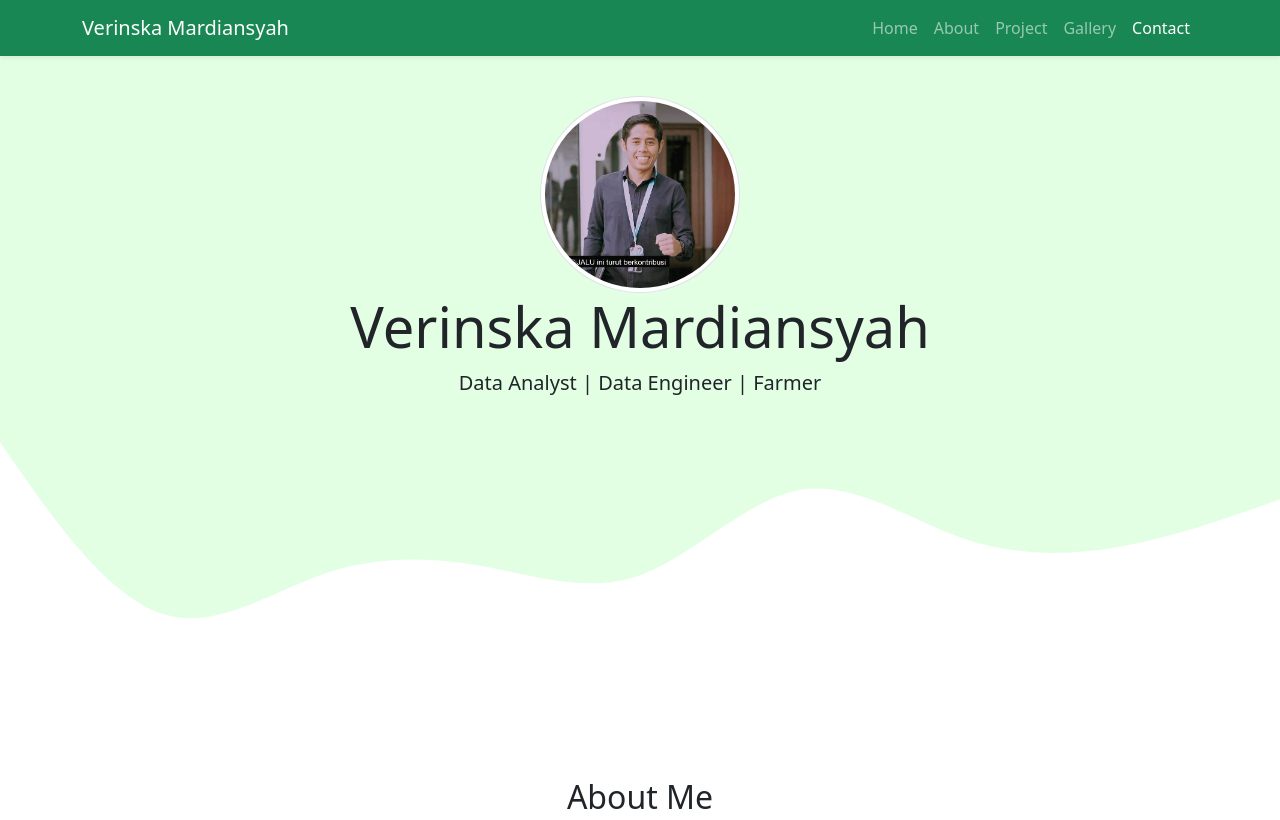
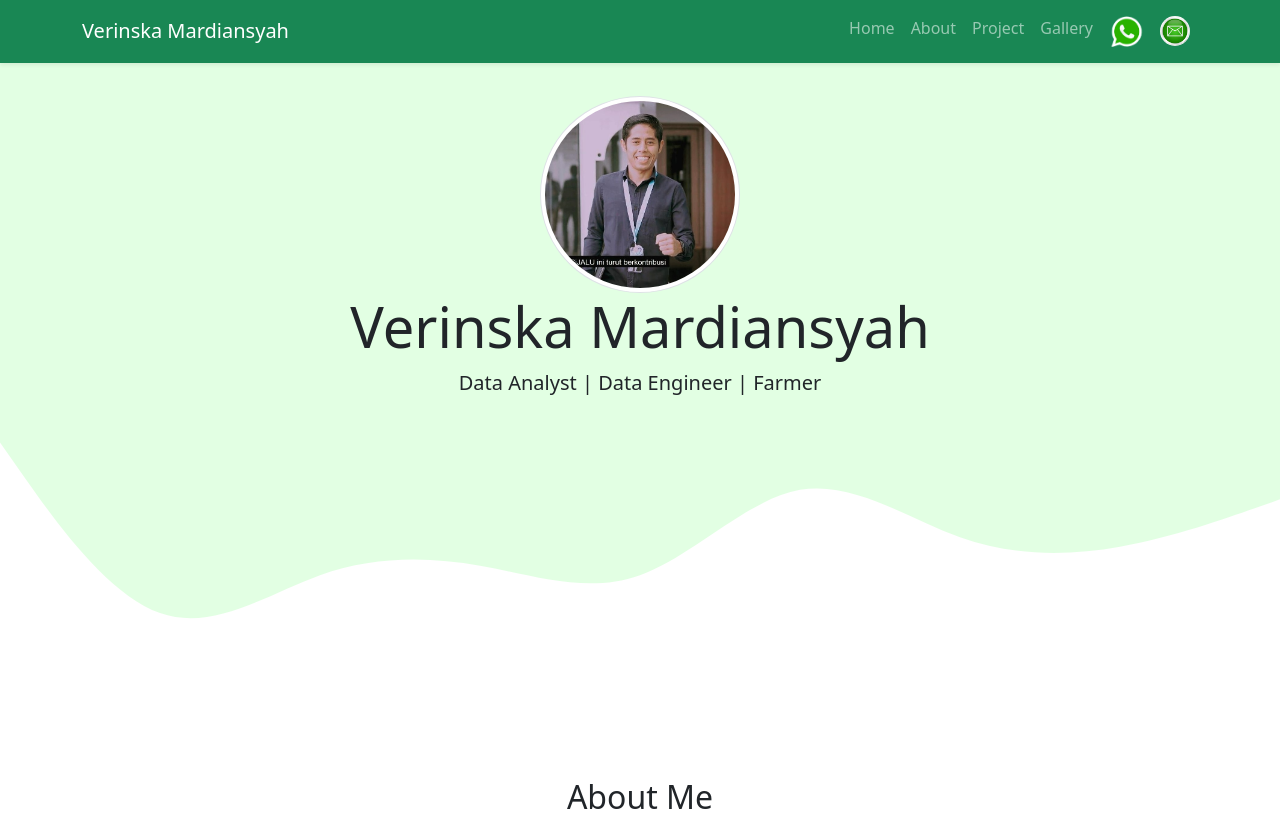
Before and after one commit to Verinska/verinska.github.io, a plain HTML site: page index.html in a window 1280 px wide. Shown: the top 820 px of the page. Drawn offline with nearby package versions, Linux system fonts and the light colour scheme.

Commit message:
update navbar

```diff
--- a/index.html
+++ b/index.html
@@ -43,12 +43,12 @@
             <li class="nav-item">
               <a class="nav-link" href="#gallery">Gallery</a>
             </li>
-            <!-- <li class="nav-item">
+            <li class="nav-item">
               <a class="nav-link" href="https://wa.me/+6285295699956"> <img src="img/wa.png" width="35" alt="Contact WA" /> </a>
-            </li> -->
+            </li>
             <li class="nav-item">
-              <!-- <a class="nav-link" href="#contact"><img src="img/email.png" width="30" class="rounded-circle" alt="Contact Email" /></a> -->
-              <a class="nav-link" href="#contact">Contact</a>
+              <a class="nav-link" href="#contact"><img src="img/email.png" width="30" class="rounded-circle" alt="Contact Email" /></a>
+              <!-- <a class="nav-link" href="#contact">Contact</a> -->
             </li>
           </ul>
         </div>
```
